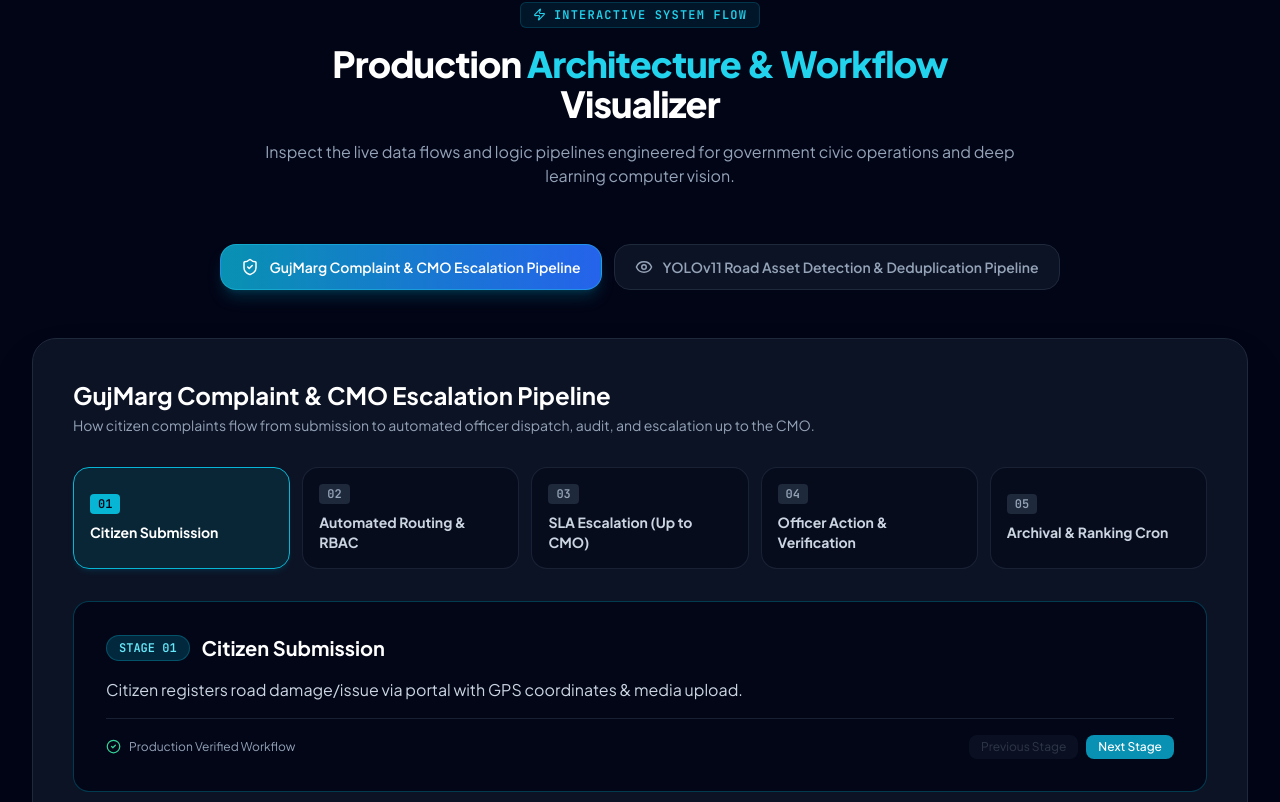
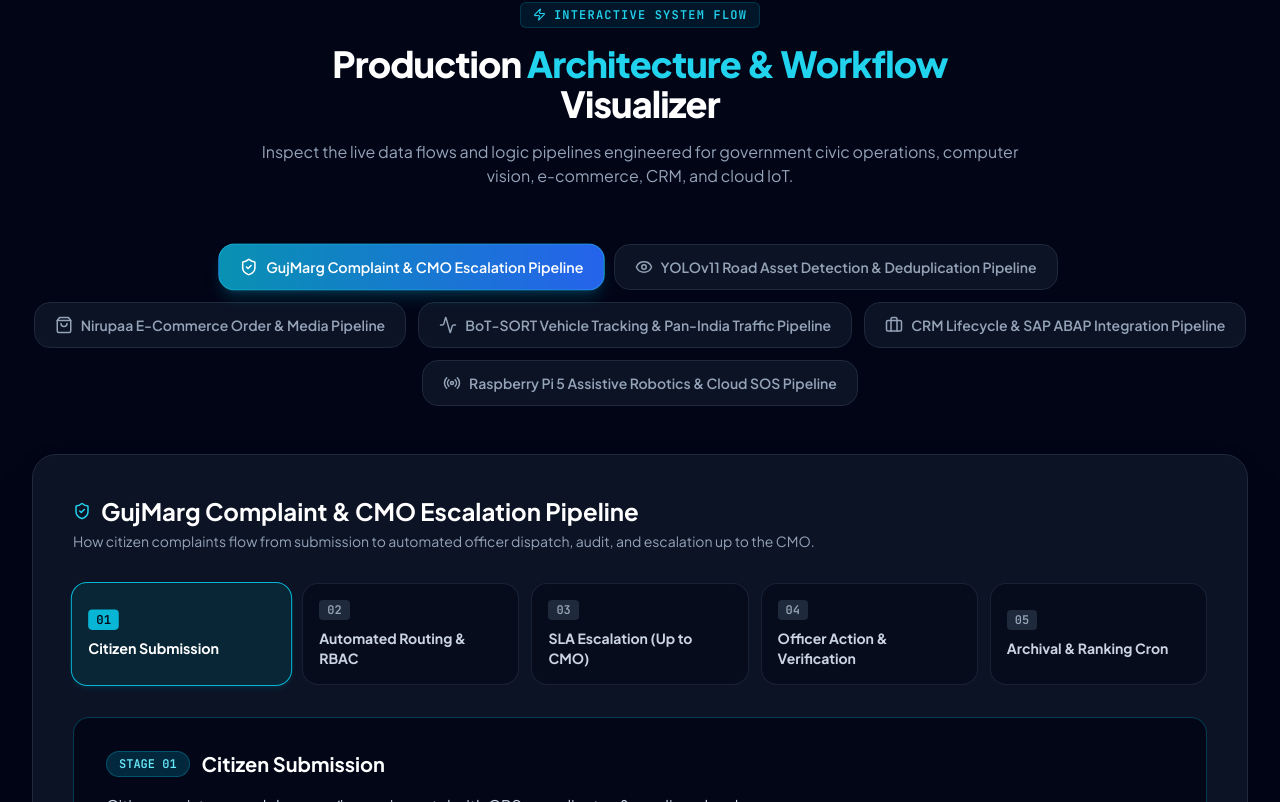
Before and after one commit to mohanShankarG/Portfolio, a React (Vite) app: page / in a window 1280 px wide. Shown: the part 7378-8180 px from the top of the page. Built offline with nearby package versions, Linux system fonts and the light colour scheme.

Commit message:
Add all project workflows into System Architecture Visualizer (Nirupaa, BoT-SORT, CRM, Raspberry Pi 5 Cloud SOS)

```diff
--- a/src/components/ArchitectureVisualizer.jsx
+++ b/src/components/ArchitectureVisualizer.jsx
@@ -10,7 +10,11 @@ import {
   Sparkles,
   Server,
   Zap,
-  Layers
+  Layers,
+  ShoppingBag,
+  Activity,
+  Briefcase,
+  Radio
 } from 'lucide-react';
 import { systemPipelines } from '../data/portfolioData';
 
@@ -19,6 +23,25 @@ export default function ArchitectureVisualizer() {
   const [activeStepIndex, setActiveStepIndex] = useState(0);
 
   const activePipeline = systemPipelines.find((p) => p.id === activePipelineId) || systemPipelines[0];
+
+  const getPipelineIcon = (id) => {
+    switch (id) {
+      case 'gujmarg-flow':
+        return <ShieldCheck size={18} />;
+      case 'vision-flow':
+        return <Eye size={18} />;
+      case 'nirupaa-flow':
+        return <ShoppingBag size={18} />;
+      case 'tracking-flow':
+        return <Activity size={18} />;
+      case 'crm-flow':
+        return <Briefcase size={18} />;
+      case 'embedded-flow':
+        return <Radio size={18} />;
+      default:
+        return <Layers size={18} />;
+    }
+  };
 
   return (
     <section id="architecture" className="py-24 relative bg-slate-950/60 border-t border-b border-slate-800/80">
@@ -34,12 +57,12 @@ export default function ArchitectureVisualizer() {
             Production <span className="text-cyan-400">Architecture & Workflow</span> Visualizer
           </h2>
           <p className="text-slate-400 text-sm sm:text-base">
-            Inspect the live data flows and logic pipelines engineered for government civic operations and deep learning computer vision.
+            Inspect the live data flows and logic pipelines engineered for government civic operations, computer vision, e-commerce, CRM, and cloud IoT.
           </p>
         </div>
 
         {/* Pipeline Selector Tabs */}
-        <div className="flex flex-wrap items-center justify-center gap-3 mb-12">
+        <div className="flex flex-wrap items-center justify-center gap-2.5 sm:gap-3 mb-12">
           {systemPipelines.map((pipe) => (
             <button
               key={pipe.id}
@@ -47,13 +70,13 @@ export default function ArchitectureVisualizer() {
                 setActivePipelineId(pipe.id);
                 setActiveStepIndex(0);
               }}
-              className={`flex items-center gap-2.5 px-5 py-3 rounded-2xl text-xs sm:text-sm font-semibold transition-all ${
+              className={`flex items-center gap-2 px-4 py-2.5 sm:px-5 sm:py-3 rounded-2xl text-xs sm:text-sm font-semibold transition-all ${
                 activePipelineId === pipe.id
-                  ? 'bg-gradient-to-r from-cyan-600 to-blue-600 text-white shadow-lg shadow-cyan-600/25 border border-cyan-400/40'
+                  ? 'bg-gradient-to-r from-cyan-600 to-blue-600 text-white shadow-lg shadow-cyan-600/25 border border-cyan-400/40 scale-[1.02]'
                   : 'bg-slate-900/80 text-slate-400 hover:text-white border border-slate-800 hover:border-slate-700'
               }`}
             >
-              {pipe.id.includes('gujmarg') ? <ShieldCheck size={18} /> : <Eye size={18} />}
+              {getPipelineIcon(pipe.id)}
               <span>{pipe.title}</span>
             </button>
           ))}
@@ -64,15 +87,16 @@ export default function ArchitectureVisualizer() {
 
           {/* Pipeline Info */}
           <div className="space-y-1">
-            <h3 className="text-xl sm:text-2xl font-bold text-white">
-              {activePipeline.title}
+            <h3 className="text-xl sm:text-2xl font-bold text-white flex items-center gap-2.5">
+              <span className="text-cyan-400">{getPipelineIcon(activePipeline.id)}</span>
+              <span>{activePipeline.title}</span>
             </h3>
             <p className="text-xs sm:text-sm text-slate-400">
               {activePipeline.description}
             </p>
           </div>
 
-          {/* Stepper Steps (Horizontally scrollable on mobile) */}
+          {/* Stepper Steps (Responsive Grid) */}
           <div className="grid grid-cols-1 sm:grid-cols-5 gap-3">
             {activePipeline.steps.map((st, idx) => (
               <button
@@ -80,7 +104,7 @@ export default function ArchitectureVisualizer() {
                 onClick={() => setActiveStepIndex(idx)}
                 className={`p-4 rounded-2xl border text-left transition-all ${
                   activeStepIndex === idx
-                    ? 'bg-cyan-950/60 border-cyan-500 shadow-md shadow-cyan-500/10'
+                    ? 'bg-cyan-950/60 border-cyan-500 shadow-md shadow-cyan-500/10 scale-[1.02]'
                     : 'bg-slate-950/50 border-slate-800/80 hover:border-slate-700 text-slate-400'
                 }`}
               >
@@ -121,23 +145,23 @@ export default function ArchitectureVisualizer() {
             </p>
 
             {/* Stage Indicators */}
-            <div className="flex items-center justify-between pt-4 border-t border-slate-800/80 text-xs text-slate-400">
+            <div className="flex flex-col sm:flex-row sm:items-center justify-between gap-3 pt-4 border-t border-slate-800/80 text-xs text-slate-400">
               <div className="flex items-center gap-2">
                 <CheckCircle2 size={15} className="text-emerald-400" />
-                <span>Production Verified Workflow</span>
+                <span>Production Verified Workflow Architecture</span>
               </div>
               <div className="flex items-center gap-2">
                 <button
                   disabled={activeStepIndex === 0}
                   onClick={() => setActiveStepIndex((prev) => Math.max(0, prev - 1))}
-                  className="px-3 py-1 rounded-lg bg-slate-800 hover:bg-slate-700 disabled:opacity-30 disabled:pointer-events-none transition-colors"
+                  className="px-3.5 py-1.5 rounded-lg bg-slate-800 hover:bg-slate-700 text-slate-200 disabled:opacity-30 disabled:pointer-events-none transition-colors font-medium"
                 >
                   Previous Stage
                 </button>
                 <button
                   disabled={activeStepIndex === activePipeline.steps.length - 1}
                   onClick={() => setActiveStepIndex((prev) => Math.min(activePipeline.steps.length - 1, prev + 1))}
-                  className="px-3 py-1 rounded-lg bg-cyan-600 hover:bg-cyan-500 text-white font-medium disabled:opacity-30 disabled:pointer-events-none transition-colors"
+                  className="px-3.5 py-1.5 rounded-lg bg-cyan-600 hover:bg-cyan-500 text-white font-medium disabled:opacity-30 disabled:pointer-events-none transition-colors"
                 >
                   Next Stage
                 </button>
--- a/src/data/portfolioData.js
+++ b/src/data/portfolioData.js
@@ -444,6 +444,134 @@ export const systemPipelines = [
         desc: "Persists deduplicated inventory records with highway chainage markers for GIS reporting & client dashboards."
       }
     ]
+  },
+  {
+    id: "nirupaa-flow",
+    title: "Nirupaa E-Commerce Order & Media Pipeline",
+    description: "Full-stack fashion retail lifecycle: product catalog, JWT auth, cart checkout, and automated Sharp/Cloudinary media compression.",
+    steps: [
+      {
+        step: "01",
+        title: "Catalog & Filtering",
+        desc: "Customers query product catalogs with real-time category, size, price, and clothing taxonomy filters via React."
+      },
+      {
+        step: "02",
+        title: "Cart & JWT Authentication",
+        desc: "Manages persistent cart state and enforces secure JWT authentication and RBAC for customers and admin dashboard."
+      },
+      {
+        step: "03",
+        title: "Order Flow & MongoDB Atlas",
+        desc: "Validates order items, shipping details, and transactions; persists records to MongoDB Atlas cloud database."
+      },
+      {
+        step: "04",
+        title: "Multer & Sharp Optimization",
+        desc: "Product image uploads are dynamically resized, compressed, and converted to modern WebP format via Sharp and Multer."
+      },
+      {
+        step: "05",
+        title: "Cloudinary CDN & Vercel Deploy",
+        desc: "Optimized media assets stored on Cloudinary CDN for instant edge delivery with Vercel frontend and backend hosting."
+      }
+    ]
+  },
+  {
+    id: "tracking-flow",
+    title: "BoT-SORT Vehicle Tracking & Pan-India Traffic Pipeline",
+    description: "Real-time highway traffic video processing pipeline identifying high-density roads across India with multi-object trajectory tracking.",
+    steps: [
+      {
+        step: "01",
+        title: "OpenCV Stream Reader",
+        desc: "Ingests highway camera video feeds, normalizes frame rates, and performs preprocessing filters in Python."
+      },
+      {
+        step: "02",
+        title: "YOLO Object Detection",
+        desc: "Deep learning models detect vehicle classes (cars, buses, trucks, bikes) with high confidence bounding boxes."
+      },
+      {
+        step: "03",
+        title: "BoT-SORT Multi-Object Tracking",
+        desc: "Applies motion compensation and Kalman filtering to maintain persistent vehicle IDs across occlusions and speeds."
+      },
+      {
+        step: "04",
+        title: "Pan-India Density Analytics",
+        desc: "Analyzes vehicular volume, congestion trends, and flow rates to pinpoint high-density highway corridors across India."
+      },
+      {
+        step: "05",
+        title: "Dataset Curation & Annotation",
+        desc: "Utilizes LabelImg and Label Studio to curate real-world traffic edge cases for ongoing model accuracy training."
+      }
+    ]
+  },
+  {
+    id: "crm-flow",
+    title: "CRM Lifecycle & SAP ABAP Integration Pipeline",
+    description: "Enterprise customer interaction workflow with Node.js REST APIs, MongoDB Atlas, and SAP ABAP integration.",
+    steps: [
+      {
+        step: "01",
+        title: "Customer Interaction Intake",
+        desc: "Captures customer inquiries, orders, and relationship histories via responsive React.js dashboard interfaces."
+      },
+      {
+        step: "02",
+        title: "Express REST API Handlers",
+        desc: "Processes customer requests with robust middleware validation, error handling, and secure JWT authentication."
+      },
+      {
+        step: "03",
+        title: "SAP ABAP Integration",
+        desc: "Executes enterprise integration protocols with SAP ABAP to synchronize business tickets and order tracking."
+      },
+      {
+        step: "04",
+        title: "MongoDB Atlas Cloud Storage",
+        desc: "Stores customer profiles, activity alerts, and order metadata in scalable MongoDB Atlas document collections."
+      },
+      {
+        step: "05",
+        title: "VS Code & Postman Testing",
+        desc: "Full automated endpoint testing with Postman environments and collections to guarantee 99.9% API reliability."
+      }
+    ]
+  },
+  {
+    id: "embedded-flow",
+    title: "Raspberry Pi 5 Assistive Robotics & Cloud SOS Pipeline",
+    description: "Autonomous obstacle detection, motor safety, and cloud emergency dispatch to Ambulance, Family, and Police.",
+    steps: [
+      {
+        step: "01",
+        title: "Ultrasonic & IR Scanning",
+        desc: "Raspberry Pi 5 continuously samples ultrasonic and IR sensor arrays to measure surrounding obstacle proximity in real time."
+      },
+      {
+        step: "02",
+        title: "Autonomous Collision Avoidance",
+        desc: "Embedded control algorithms trigger automatic motor deceleration and emergency stopping when obstacles are detected."
+      },
+      {
+        step: "03",
+        title: "Distress / Fall Detection",
+        desc: "Onboard sensors or manual SOS button triggers emergency state detection on the wheelchair or assistive robot."
+      },
+      {
+        step: "04",
+        title: "Cloud Bot Webhook Trigger",
+        desc: "Raspberry Pi 5 immediately sends cloud webhook dispatches to Telegram Bot API and WhatsApp Cloud Bot with live GPS coordinates."
+      },
+      {
+        step: "05",
+        title: "Multi-Contact SOS Dispatch",
+        desc: "Simultaneous emergency SOS alerts delivered instantly to 🚑 Ambulance (EMS), 👨‍👩‍👧 Family Members, and 🚓 Police Station."
+      }
+    ]
   }
 ];
 
```
